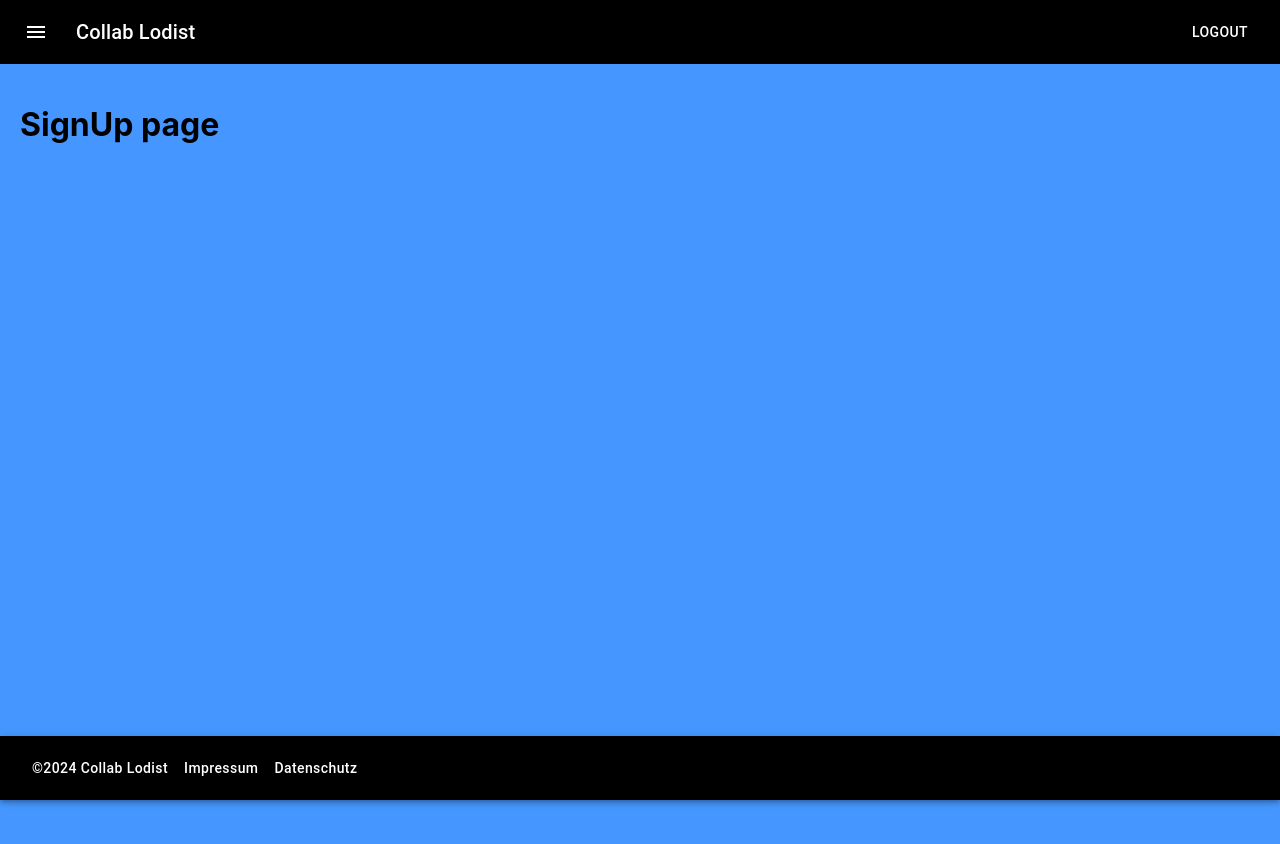
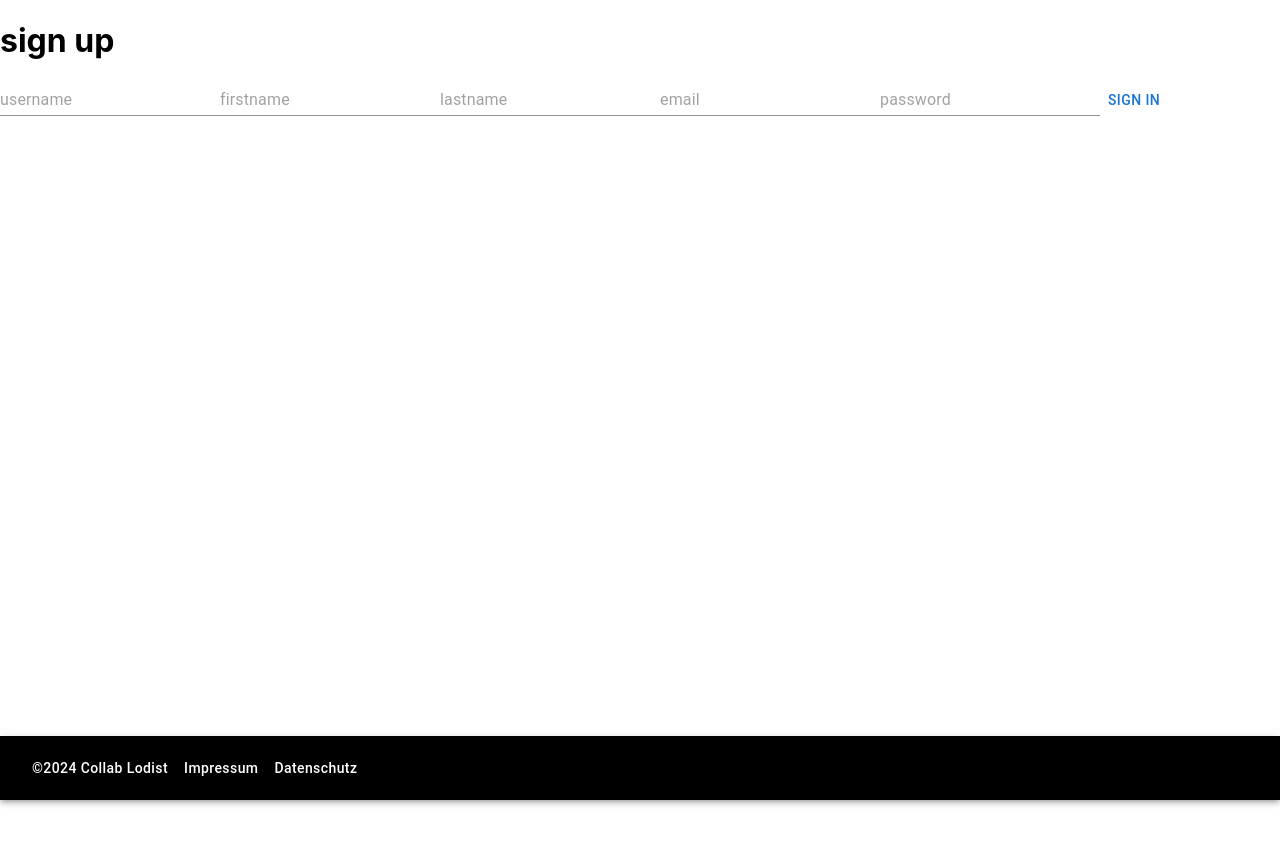
Before and after one commit to Gibb-Panda/collab-lodist-frontend, a React (Create React App) app: page /signup in a window 1280 px wide. Shown: the top 844 px of the page. After the commit the page ends 800 px from the top, so only its background shows below. Built offline with nearby package versions, Linux system fonts and the light colour scheme.

Commit message:
Finish sign up

```diff
--- a/src/components/commodities/commodities.tsx
+++ b/src/components/commodities/commodities.tsx
@@ -20,8 +20,7 @@ import ButtonAppBar from "../header/header";
 
 
 export const CommodityDetailView: React.FC<ICommodityDetailViewProps> = (props) => {
-    const [commodity, setCommodity] = useState<ICommodity|null>(props.commodity!);
-    const [open, setOpen] = React.useState(false);
+    const [commodity, setCommodity] = useState<ICommodity | null>(props.commodity!);
 
     return (
         <Modal
@@ -43,11 +42,11 @@ export const CommodityDetailView: React.FC<ICommodityDetailViewProps> = (props)
                 borderRadius: 3,
                 p: 4,
             }}>
-                <Typography>haaaaaaa</Typography>
                 <Typography id="modal-modal-title" variant="h6" component="h2">
                     {commodity?.product_name}
                 </Typography>
                 <Divider orientation="horizontal" sx={{marginBottom: "5%"}}/>
+                <form>
                     <TextField id="outlined-basic" fullWidth label="weight"
                                defaultValue={commodity?.weight}
                                onChange={(e) => setCommodity({...commodity!, weight: parseInt(e.target.value)})}
@@ -56,10 +55,16 @@ export const CommodityDetailView: React.FC<ICommodityDetailViewProps> = (props)
                                }}/>
                     <TextField id="outlined-basic" fullWidth label="product name"
                                defaultValue={commodity?.product_name}
-                           onChange={(e) => setCommodity({...commodity!, product_name: e.target.value})}></TextField>
+                               onChange={(e) => setCommodity({
+                                   ...commodity!,
+                                   product_name: e.target.value
+                               })}></TextField>
                     <TextField id="outlined-basic" fullWidth label="article number "
                                defaultValue={commodity?.article_number}
-                           onChange={(e) => setCommodity({...commodity!, article_number: e.target.value})}></TextField>
+                               onChange={(e) => setCommodity({
+                                   ...commodity!,
+                                   article_number: e.target.value
+                               })}></TextField>
                     <TextField id="outlined-basic" fullWidth label="height_dimension"
                                defaultValue={commodity?.height_dimension} onChange={(e) => setCommodity({
                         ...commodity!,
@@ -107,9 +112,10 @@ export const CommodityDetailView: React.FC<ICommodityDetailViewProps> = (props)
                     })}></TextField>
                     <Button sx={{color: "grey"}}>Cancel</Button>
                     {commodity?.id ?
-                    <Button onClick={() => updateCommodity(commodity)}>Save</Button>:
+                        <Button onClick={() => updateCommodity(commodity)}>Save</Button> :
                         <Button onClick={() => createCommodity(commodity!)}>Create</Button>
                     }
+                </form>
             </Box>
         </Modal>
 
@@ -198,8 +204,9 @@ export const Commodities: React.FC = () => {
 
                 <Typography variant="h3" align="center">Waren</Typography>
                 <Button onClick={() => setIsCreateModalOpen(true)}>Create new commodity</Button>
-                {isCreateModalOpen?
-                    <CommodityDetailView commodity={null} handleClose={() => setIsCreateModalOpen(false)}></CommodityDetailView>:
+                {isCreateModalOpen ?
+                    <CommodityDetailView commodity={null}
+                                         handleClose={() => setIsCreateModalOpen(false)}></CommodityDetailView> :
                     null
                 }
 
--- a/src/configs/backend-api.ts
+++ b/src/configs/backend-api.ts
@@ -1,6 +1,7 @@
 const api = {
     auth: {
-        signIn: '/login/'
+        signIn: '/login/',
+        signUp: '/signup/'
     },
     logistics: {
         base: "logistics",
--- a/src/pages/landingPage/loginPage.tsx
+++ b/src/pages/landingPage/loginPage.tsx
@@ -11,7 +11,7 @@ export const LoginPage: React.FC = () => {
     const navigate = useNavigate();
 
     const onSignIn = () => {
-        signIn(username, password)
+        signIn({username: username, password: password})
             .then((r: any) => {
                 setLocalstorage("accessToken", r.data.access)
                 navigate("/dashboard");
--- a/src/pages/landingPage/signUpPage.tsx
+++ b/src/pages/landingPage/signUpPage.tsx
@@ -1,13 +1,32 @@
-import React from "react";
-import ButtonAppBar from "../../components/header/header";
+import React, {useState} from "react";
+import {useNavigate} from "react-router-dom";
+import {signIn, signUp} from "../../services/auth";
+import {setLocalstorage} from "../../services/localstorage.service";
+import {Button, Input} from "@mui/material";
+import {ISignUpData} from "../../interfaces/auth.interface";
+
 
 export const SignUpPage: React.FC = () => {
+    const [signUpData, setSignUpData] = useState<ISignUpData|null>(null);
+    const navigate = useNavigate();
+
+    const onSignUp = () => {
+        signUp(signUpData!)
+            .then((r: any) => {
+                setLocalstorage("accessToken", r.data.access)
+                navigate("/dashboard");
+            })
+    };
+
     return (
         <>
-            <ButtonAppBar></ButtonAppBar>
-            <div style={{ backgroundColor: '#4597ff', minHeight: '100vh', padding: '20px' }}>
-                <h1>SignUp page</h1>
-            </div>
+            <h1>sign up</h1>
+            <Input placeholder='username' value={signUpData?.username} onChange={(e) => setSignUpData({...signUpData!, username: e.target.value})}></Input>
+            <Input placeholder='firstname' value={signUpData?.first_name} onChange={(e) => setSignUpData({...signUpData!, first_name: e.target.value})}></Input>
+            <Input placeholder='lastname' value={signUpData?.last_name} onChange={(e) => setSignUpData({...signUpData!, last_name: e.target.value})}></Input>
+            <Input placeholder='email' value={signUpData?.email} onChange={(e) => setSignUpData({...signUpData!, email: e.target.value})}></Input>
+            <Input placeholder='password' value={signUpData?.password} onChange={(e) => setSignUpData({...signUpData!, password: e.target.value})}></Input>
+            <Button onClick={() => onSignUp()}>sign in</Button>
         </>
-    );
+    )
 };
--- a/src/services/auth.ts
+++ b/src/services/auth.ts
@@ -1,6 +1,11 @@
 import axios from "axios";
 import {BACKEND} from "../configs/backend-api";
+import {ISignInData, ISignUpData} from "../interfaces/auth.interface";
 
-export const signIn = async (username: string, password: string) => {
-    return axios.post(BACKEND.base + BACKEND.api.auth.signIn, {username: username, password: password});
+export const signIn = async (signInData: ISignInData) => {
+    return axios.post(BACKEND.base + BACKEND.api.auth.signIn, {username: signInData.username, password: signInData.password});
 };
+
+export const signUp = async (signUpData: ISignUpData) => {
+    return axios.post(BACKEND.base + BACKEND.api.auth.signUp, {...signUpData});
+};
--- a/src/services/commodity.service.ts
+++ b/src/services/commodity.service.ts
@@ -12,7 +12,7 @@ export const getCommodities = async (): Promise<{ data: ICommodity[] }> => {
 export const updateCommodity = async (commodity: ICommodity): Promise<{ data: ICommodity[] }> => {
     return axios.put(LOGISTICS + BACKEND.api.logistics.commodities + '/' + commodity.id, {
         ...commodity,
-        expiry_date: commodity.expiry_date.toISOString().slice(0, 10)
+        expiry_date: new Date(commodity.expiry_date).toISOString().slice(0, 10)
     });
 }
 
```
Also changed, not shown: src/interfaces/auth.interface.ts (added, +12 -0 lines). Lines whose indentation alone changed are shown as unchanged.
